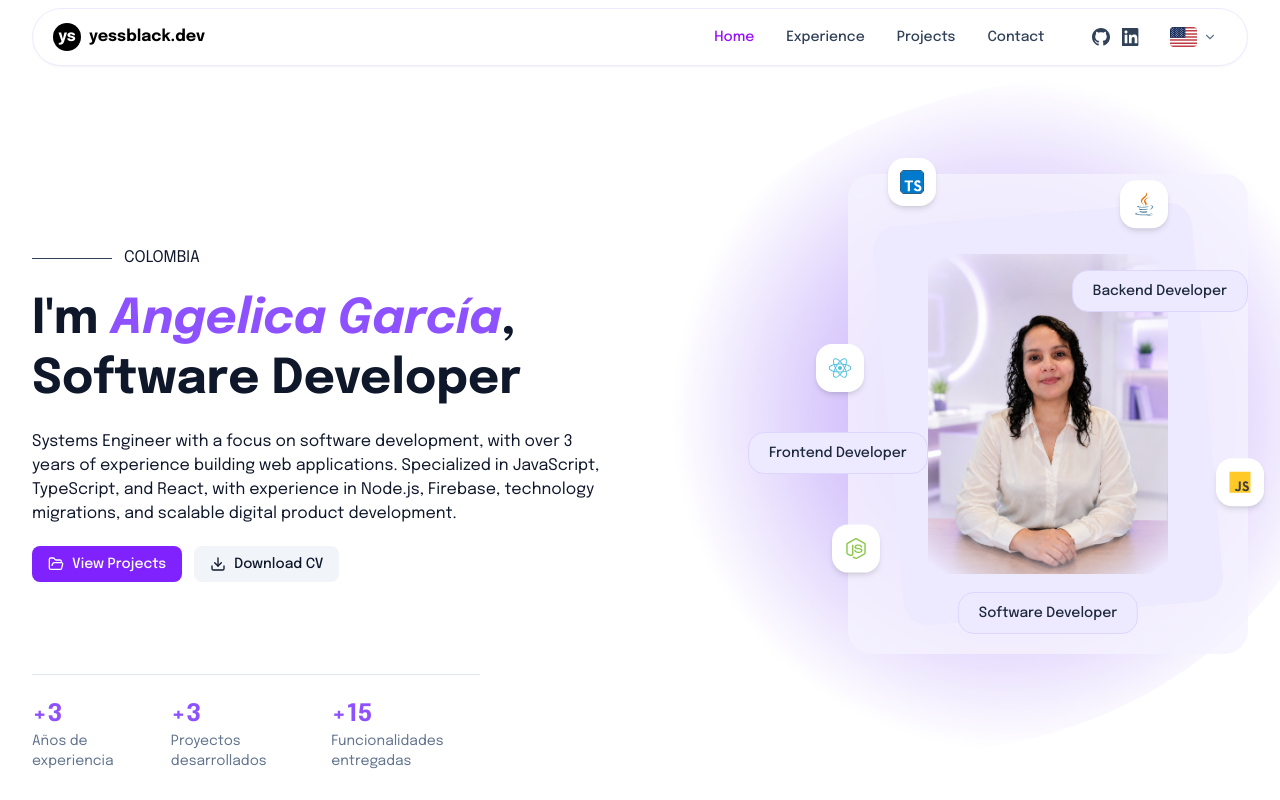
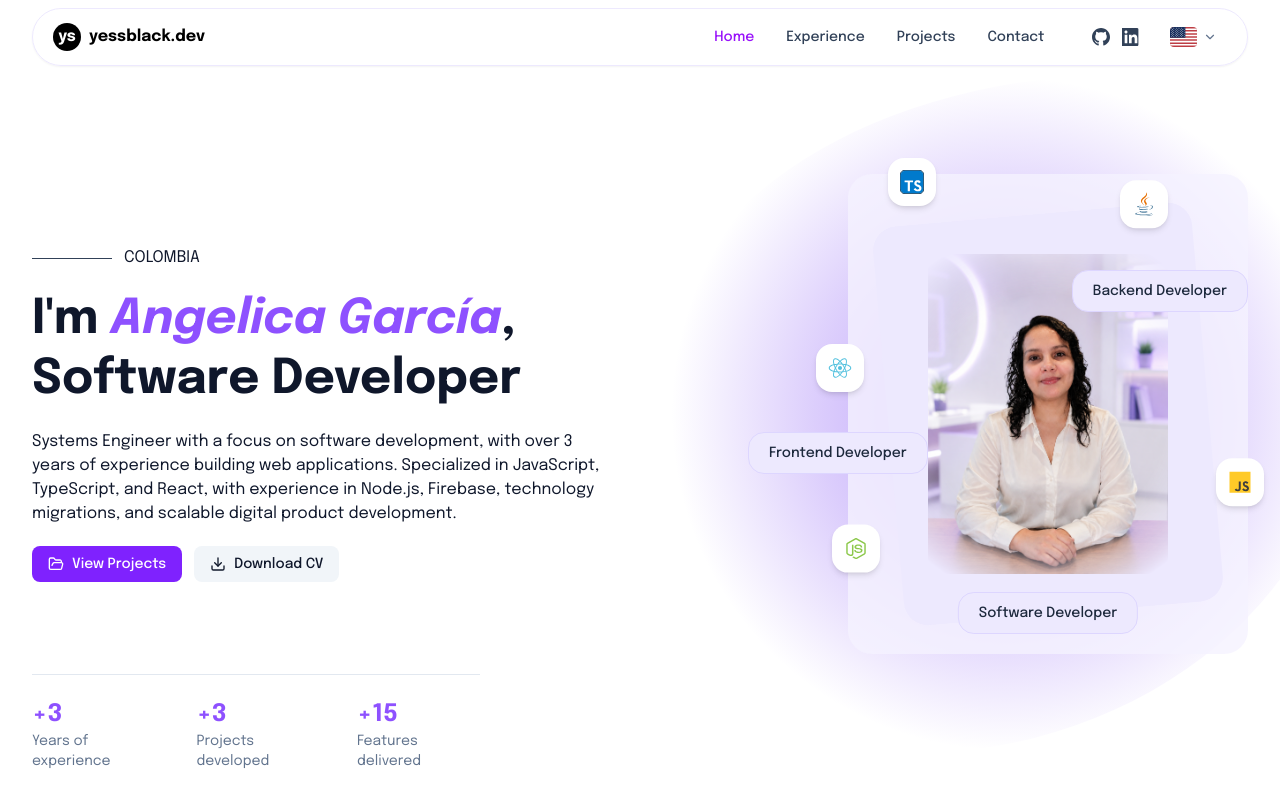
Before and after one commit to YessBlack/portfolio-angelica, a React (Vite) app: page / in a window 1280 px wide. Shown: the top 800 px of the page. Built offline with nearby package versions, Linux system fonts and the light colour scheme.

Commit message:
add missing translations

```diff
--- a/src/i18n/locales/en.json
+++ b/src/i18n/locales/en.json
@@ -1,15 +1,18 @@
 {
+  "Años de experiencia": "Years of experience",
   "COLOMBIA": "COLOMBIA",
   "Contacto": "Contact",
   "Desarrolladora de Software": "Software Developer",
   "Descargar CV": "Download CV",
   "Español": "Spanish",
   "Experiencia": "Experience",
+  "Funcionalidades entregadas": "Features delivered",
   "Ingeniera de Sistemas con enfasis en desarrollado de software con más de 3 años de experiencia creando aplicaciones web. Especializada en JavaScript, TypeScript y React, con experiencia en Node.js, Firebase, migraciones tecnológicas y desarrollo de productos digitales escalables.": "Systems Engineer with a focus on software development, with over 3 years of experience building web applications. Specialized in JavaScript, TypeScript, and React, with experience in Node.js, Firebase, technology migrations, and scalable digital product development.",
   "Inglés": "English",
   "Inicio": "Home",
   "Pagina de Blog": "Blog Page",
   "Proyectos": "Projects",
+  "Proyectos desarrollados": "Projects developed",
   "Soy": "I'm",
   "Ver Proyectos": "View Projects"
 }
--- a/src/i18n/locales/es.json
+++ b/src/i18n/locales/es.json
@@ -1,15 +1,18 @@
 {
+  "Años de experiencia": "Años de experiencia",
   "COLOMBIA": "COLOMBIA",
   "Contacto": "Contacto",
   "Desarrolladora de Software": "Desarrolladora de Software",
   "Descargar CV": "Descargar CV",
   "Español": "Español",
   "Experiencia": "Experiencia",
+  "Funcionalidades entregadas": "Funcionalidades entregadas",
   "Ingeniera de Sistemas con enfasis en desarrollado de software con más de 3 años de experiencia creando aplicaciones web. Especializada en JavaScript, TypeScript y React, con experiencia en Node.js, Firebase, migraciones tecnológicas y desarrollo de productos digitales escalables.": "Ingeniera de Sistemas con enfasis en desarrollado de software con más de 3 años de experiencia creando aplicaciones web. Especializada en JavaScript, TypeScript y React, con experiencia en Node.js, Firebase, migraciones tecnológicas y desarrollo de productos digitales escalables.",
   "Inglés": "Inglés",
   "Inicio": "Inicio",
   "Pagina de Blog": "Pagina de Blog",
   "Proyectos": "Proyectos",
+  "Proyectos desarrollados": "Proyectos desarrollados",
   "Soy": "Soy",
   "Ver Proyectos": "Ver Proyectos"
 }
--- a/src/sections/Hero/constants.ts
+++ b/src/sections/Hero/constants.ts
@@ -1,3 +1,5 @@
+import i18n from '@/i18n'
+
 export const floatingIcons = [
   { id: 'ts', icon: '/src/assets/icons/typeScript.svg', alt: 'TypeScript', position: 'left-10 -top-4', delay: 0 },
   { id: 'java', icon: '/src/assets/icons/java.svg', alt: 'Java', position: 'right-20 top-2', delay: 0.4 },
@@ -13,7 +15,7 @@ export const roleBadges = [
 ]
 
 export const stats = [
-  { value: '+3', label: 'Años de experiencia' },
-  { value: '+3', label: 'Proyectos desarrollados' },
-  { value: '+15', label: 'Funcionalidades entregadas' }
+  { value: '+3', label: i18n.t('Años de experiencia') },
+  { value: '+3', label: i18n.t('Proyectos desarrollados') },
+  { value: '+15', label: i18n.t('Funcionalidades entregadas') }
 ]
```
